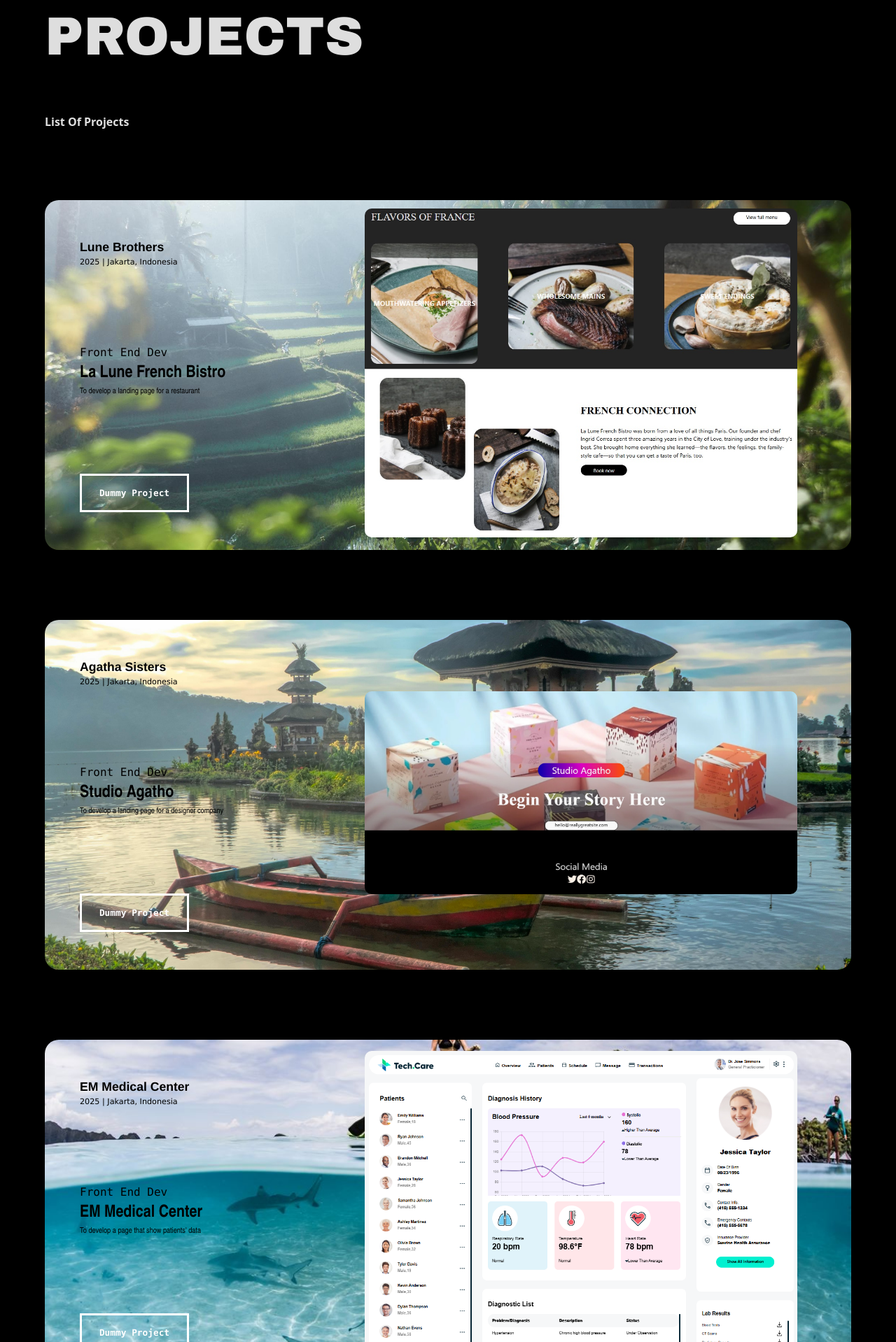
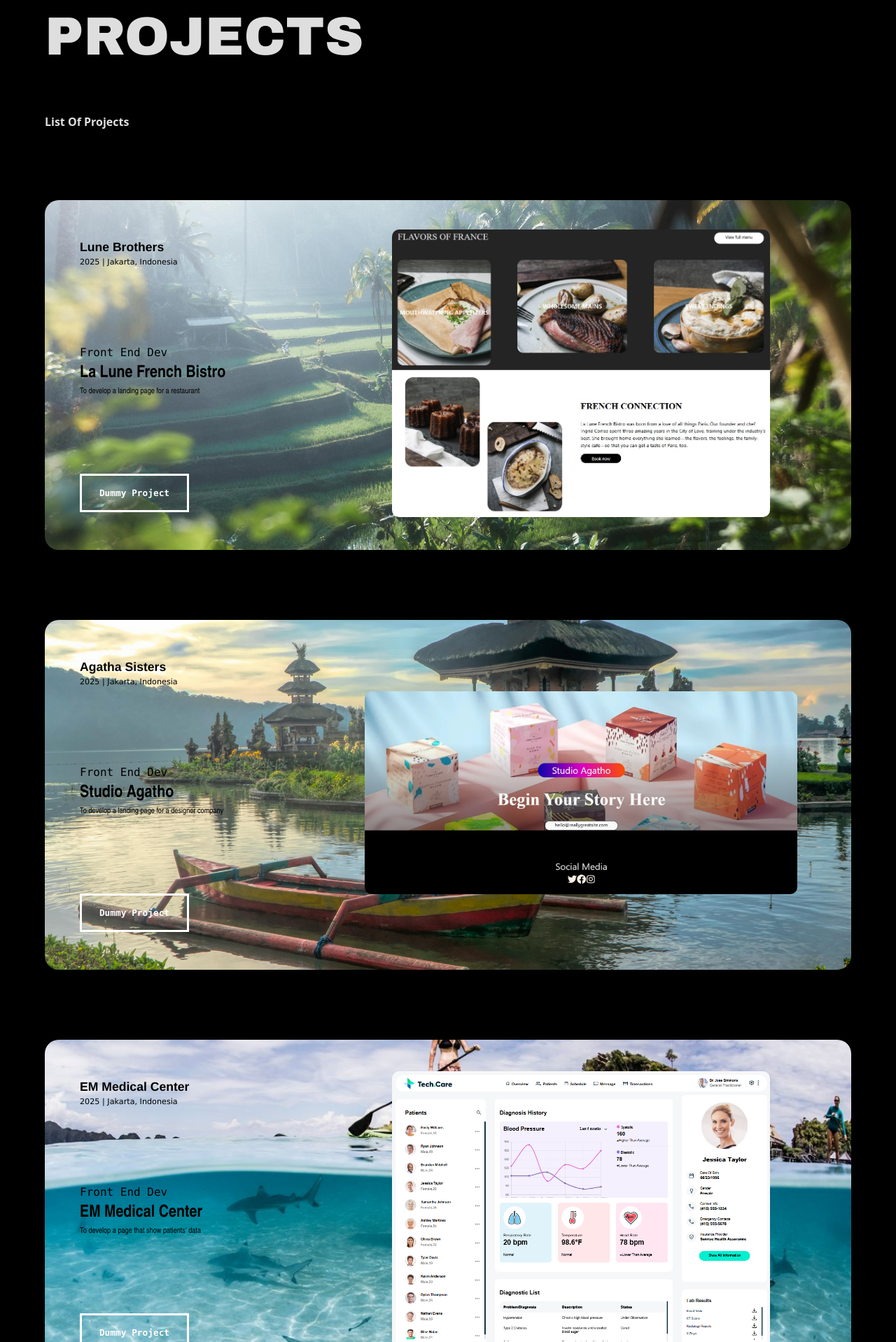
Before and after one commit to erickomarlin/My-Portfolio, a React (Vite) app: page / in a window 1280 px wide. Shown: the part 895-2813 px from the top of the page at 70% size. Built offline with nearby package versions, Linux system fonts and the light colour scheme.

Commit message:
update 02.16.2026

```diff
--- a/src/App.css
+++ b/src/App.css
@@ -189,7 +189,7 @@ ul {
   margin: auto 0;
 }
 #la-lune-image {
-  width: 80%;
+  width: 70%;
   border-radius: 10px;
 }
 .project-client,
@@ -282,7 +282,7 @@ ul {
 }
 
 #techcare-image {
-  width: 80%;
+  width: 70%;
   border-radius: 10px;
 }
 
```
